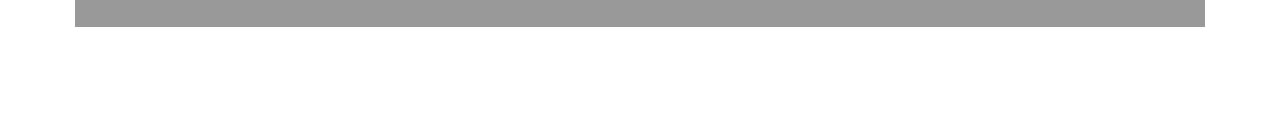
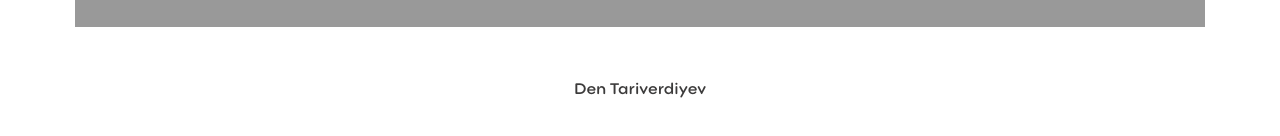
Before and after one commit to DenTariverdiyev/Coursera-Assignments, a plain HTML site: page index.html in a window 1280 px wide. Shown: the part 1119-1255 px from the top of the page. Drawn offline with Linux system fonts and the light colour scheme.

Commit message:
Update index.html

```diff
--- a/index.html
+++ b/index.html
@@ -139,6 +139,7 @@
 	<footer class="page-footer font-small blue">
 
 		<div class="footer text-center py-3">
+			Den Tariverdiyev
 		</div>
 	</footer>
 
```
